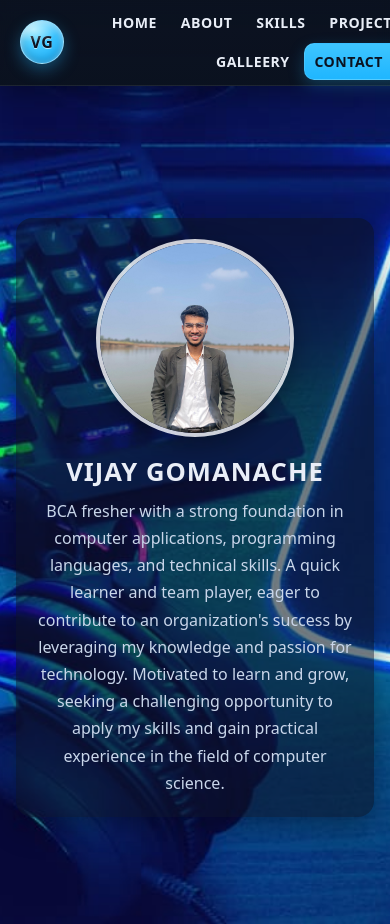
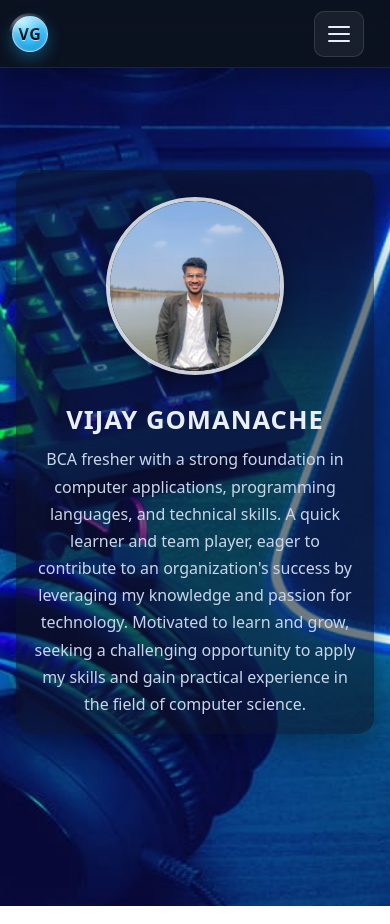
Before and after one commit to Vijay9353/Portfolio, a React (Vite) app: page /about in a window 390 px wide. Built offline with nearby package versions, Linux system fonts and the light colour scheme.

Commit message:
change in hamburger

```diff
--- a/src/About.jsx
+++ b/src/About.jsx
@@ -19,6 +19,12 @@ const About = () => {
         <div className="logo-left">
           <div className="initials-logo" aria-label="VG logo">{initials}</div>
         </div>
+        <input type="checkbox" id="nav-toggle" className="nav-toggle" />
+        <label htmlFor="nav-toggle" className="hamburger" aria-label="Open navigation menu">
+          <span></span>
+          <span></span>
+          <span></span>
+        </label>
         <nav className="profile-nav">
           <Link to="/">HOME</Link>
           <Link to="/about">ABOUT</Link>
--- a/src/App.css
+++ b/src/App.css
@@ -4,6 +4,11 @@
   margin: 0;
   padding: 0;
   text-align: initial;
+}
+
+@keyframes menuDrop {
+  0% { opacity: 0; transform: scale(0.98) translateY(-6px); }
+  100% { opacity: 1; transform: scale(1) translateY(0); }
 }
 
 /* Prevent horizontal scrollbar globally */
@@ -25,6 +30,31 @@ html, body {
 }
 .logo.react:hover {
   filter: drop-shadow(0 0 2em #61dafbaa);
+}
+
+/* Hide hamburger by default (desktop). It is shown in mobile media query */
+.nav-toggle { display: none; }
+.hamburger {
+  display: none;
+  width: 40px;
+  height: 32px;
+  align-items: center;
+  justify-content: center;
+  gap: 5px;
+  flex-direction: column;
+  cursor: pointer;
+  border-radius: 8px;
+  padding: 4px 6px;
+  transition: background 0.2s ease;
+  z-index: 25; /* above dropdown */
+}
+.hamburger:hover { background: rgba(255,255,255,0.08); }
+.hamburger span {
+  display: block;
+  width: 24px;
+  height: 2px;
+  background: #e9eef7;
+  border-radius: 2px;
 }
 
 @keyframes logo-spin {
@@ -1069,3 +1099,199 @@ html, body {
   border-color: rgba(255, 255, 255, 0.08);
 }
 .btn-secondary:hover { background: rgba(255,255,255,0.12); }
+
+/* ---------------------------------------------------------
+   Responsive Utilities and Mobile Tweaks (Overrides)
+   Appended at end to avoid breaking existing layouts
+---------------------------------------------------------- */
+
+/* Media elements scale within containers */
+img, video { max-width: 100%; height: auto; }
+
+/* Floating Audio Button used in `Gallery.jsx` (.audio-fab) */
+.audio-fab {
+  position: fixed;
+  right: 16px;
+  bottom: 16px;
+  z-index: 30;
+  width: 44px;
+  height: 44px;
+  border-radius: 999px;
+  border: 1px solid rgba(255,255,255,0.12);
+  background: rgba(11,18,32,0.65);
+  color: #e9eef7;
+  display: grid;
+  place-items: center;
+  box-shadow: 0 10px 24px rgba(0,0,0,0.35);
+  transition: transform 150ms ease, background 150ms ease, box-shadow 150ms ease;
+}
+.audio-fab:hover { transform: translateY(-2px); background: rgba(11,18,32,0.8); }
+
+/* Header/nav improvements on narrow screens */
+@media (max-width: 820px) {
+  .profile-header { padding: 0.35rem 0.75rem; }
+  .initials-logo { width: 38px; height: 38px; }
+}
+
+@media (max-width: 640px) {
+  .profile-header { gap: 0.5rem; }
+  .profile-nav {
+    gap: 0.25rem;
+    flex-wrap: nowrap;
+    overflow-x: auto;
+    white-space: nowrap;
+    -webkit-overflow-scrolling: touch;
+    scrollbar-width: none;
+  }
+  .profile-nav::-webkit-scrollbar { display: none; }
+}
+
+@media (max-width: 480px) {
+  .initials-logo { width: 34px; height: 34px; }
+  .profile-nav a { font-size: 0.82rem; padding: 0.38rem 0.54rem; }
+}
+
+@media (max-width: 400px) {
+  .profile-nav a { font-size: 0.78rem; padding: 0.34rem 0.5rem; }
+}
+
+@media (max-width: 360px) {
+  .profile-nav a { font-size: 0.74rem; padding: 0.3rem 0.46rem; }
+}
+
+/* Projects: make preview shorter on very small screens for better fold fit */
+@media (max-width: 520px) {
+  .projects-grid { gap: 14px; }
+  .project-preview { height: 150px; }
+}
+
+@media (max-width: 380px) {
+  .project-preview { height: 136px; }
+}
+
+/* Skills: allow single column on ultra-small screens */
+@media (max-width: 420px) {
+  .skills-grid { grid-template-columns: 1fr; }
+}
+
+/* Gallery: tighten gaps and caption sizing on small */
+@media (max-width: 520px) {
+  .gallery-grid { gap: 14px; }
+  .gallery-card-inner { height: 160px; }
+  .gallery-caption { font-size: 0.9rem; padding: 5px 8px; }
+}
+
+@media (max-width: 380px) {
+  .gallery-card-inner { height: 140px; }
+}
+
+/* Contact: side padding and grid spacing on mobile */
+@media (max-width: 640px) {
+  .contact-page { padding: 0 0.75rem 2rem; }
+  .contact-grid { gap: 14px; }
+  .contact-title { font-size: 1.6rem; }
+}
+
+/* About: reduce margins and image size slightly on narrow phones */
+@media (max-width: 520px) {
+  .about-content { margin-top: 70px; padding: 1rem; }
+  .about-image { width: 170px; height: 170px; }
+}
+
+/* Mobile Hamburger Dropdown Navigation */
+@media (max-width: 768px) {
+  .profile-header {
+    position: sticky;
+    top: 0;
+    z-index: 60; /* ensure above other elements */
+    min-height: 56px; /* room for hamburger */
+    padding: calc(0.35rem + env(safe-area-inset-top, 0px)) 0.75rem 0.35rem; /* account for notches */
+    overflow: visible; /* avoid clipping dropdown/hamburger */
+  }
+  .nav-toggle { display: none; }
+
+  /* Hamburger icon */
+  .hamburger {
+    display: inline-flex;
+    position: absolute;
+    right: 50px;
+    top: 50%;
+    transform: translateY(-50%);
+    flex-direction: column;
+    justify-content: center;
+    align-items: center;
+    gap: 5px;
+    width: 36px;  /* slightly smaller to fit */
+    height: 36px; /* slightly smaller to fit */
+    border-radius: 10px;
+    border: 1px solid rgba(255,255,255,0.12);
+    background: rgba(255,255,255,0.06);
+    cursor: pointer;
+    transition: background 150ms ease, transform 150ms ease;
+    z-index: 65; /* above header */
+  }
+  .hamburger:hover { background: rgba(255,255,255,0.12); transform: translateY(calc(-50% - 1px)); }
+  .hamburger span {
+    width: 22px;
+    height: 2px;
+    background: #e9eef7;
+    display: block;
+    border-radius: 2px;
+    transition: transform 200ms ease, opacity 200ms ease;
+  }
+
+  /* Default: dropdown hidden */
+  .profile-header { position: relative; }
+  .profile-nav {
+    display: none;
+    position: absolute;
+    top: calc(100% + 8px);
+    right: 10px;
+    left: auto;
+    min-width: 220px;
+    max-width: 80vw;
+    background: linear-gradient(180deg, rgba(255,255,255,0.06), rgba(255,255,255,0.02));
+    backdrop-filter: blur(8px);
+    border: 1px solid rgba(255,255,255,0.14);
+    border-radius: 14px;
+    box-shadow: 0 14px 34px rgba(0,0,0,0.5), 0 0 22px rgba(97,218,251,0.12) inset;
+    padding: 10px;
+    flex-direction: column;
+    gap: 6px;
+    transform-origin: top right;
+    animation: none;
+  }
+  .profile-nav::before {
+    content: "";
+    position: absolute;
+    top: -8px;
+    right: 18px;
+    width: 14px;
+    height: 14px;
+    transform: rotate(45deg);
+    background: linear-gradient(180deg, rgba(255,255,255,0.06), rgba(255,255,255,0.02));
+    backdrop-filter: blur(8px);
+    border-left: 1px solid rgba(255,255,255,0.14);
+    border-top: 1px solid rgba(255,255,255,0.14);
+  }
+  .profile-nav a {
+    display: block;
+    text-align: right;
+    padding: 10px 12px;
+    border-radius: 10px;
+
+  }
+  .profile-nav a:last-child { margin-top: 4px; }
+
+  /* Toggle show */
+  .nav-toggle:checked + .hamburger + .profile-nav {
+    display: flex;
+    animation: menuDrop 180ms ease-out;
+
+  }
+
+  /* Animate hamburger to X */
+  .nav-toggle:checked + .hamburger span:nth-child(1) { transform: translateY(7px) rotate(45deg); }
+  .nav-toggle:checked + .hamburger span:nth-child(2) { opacity: 0; }
+  .nav-toggle:checked + .hamburger span:nth-child(3) { transform: translateY(-7px) rotate(-45deg); }
+}
--- a/src/Contact.jsx
+++ b/src/Contact.jsx
@@ -81,6 +81,12 @@ const Contact = () => {
         <div className="logo-left">
           <div className="initials-logo" aria-label="VG logo">{initials}</div>
         </div>
+        <input type="checkbox" id="nav-toggle" className="nav-toggle" />
+        <label htmlFor="nav-toggle" className="hamburger" aria-label="Open navigation menu">
+          <span></span>
+          <span></span>
+          <span></span>
+        </label>
         <nav className="profile-nav">
           <Link to="/">HOME</Link>
           <Link to="/about">ABOUT</Link>
--- a/src/Gallery.jsx
+++ b/src/Gallery.jsx
@@ -111,6 +111,12 @@ const Gallery = () => {
         <div className="logo-left">
           <div className="initials-logo" aria-label="VG logo">{initials}</div>
         </div>
+        <input type="checkbox" id="nav-toggle" className="nav-toggle" />
+        <label htmlFor="nav-toggle" className="hamburger" aria-label="Open navigation menu">
+          <span></span>
+          <span></span>
+          <span></span>
+        </label>
         <nav className="profile-nav">
           <Link to="/">HOME</Link>
           <Link to="/about">ABOUT</Link>
--- a/src/Profile.jsx
+++ b/src/Profile.jsx
@@ -33,6 +33,12 @@ const Profile = () => {
         <div className="logo-left">
           <div className="initials-logo" aria-label="VG logo">{initials}</div>
         </div>
+        <input type="checkbox" id="nav-toggle" className="nav-toggle" />
+        <label htmlFor="nav-toggle" className="hamburger" aria-label="Open navigation menu">
+          <span></span>
+          <span></span>
+          <span></span>
+        </label>
         <nav className="profile-nav">
           <Link to="/">HOME</Link>
           <Link to="/about">ABOUT</Link>
--- a/src/Project.jsx
+++ b/src/Project.jsx
@@ -62,6 +62,12 @@ const Project = () => {
         <div className="logo-left">
           <div className="initials-logo" aria-label="VG logo">{initials}</div>
         </div>
+        <input type="checkbox" id="nav-toggle" className="nav-toggle" />
+        <label htmlFor="nav-toggle" className="hamburger" aria-label="Open navigation menu">
+          <span></span>
+          <span></span>
+          <span></span>
+        </label>
         <nav className="profile-nav">
           <Link to="/">HOME</Link>
           <Link to="/about">ABOUT</Link>
--- a/src/Skills.jsx
+++ b/src/Skills.jsx
@@ -32,6 +32,12 @@ const Skills = () => {
         <div className="logo-left">
           <div className="initials-logo" aria-label="VG logo">{initials}</div>
         </div>
+        <input type="checkbox" id="nav-toggle" className="nav-toggle" />
+        <label htmlFor="nav-toggle" className="hamburger" aria-label="Open navigation menu">
+          <span></span>
+          <span></span>
+          <span></span>
+        </label>
         <nav className="profile-nav">
           <Link to="/">HOME</Link>
           <Link to="/about">ABOUT</Link>
```
